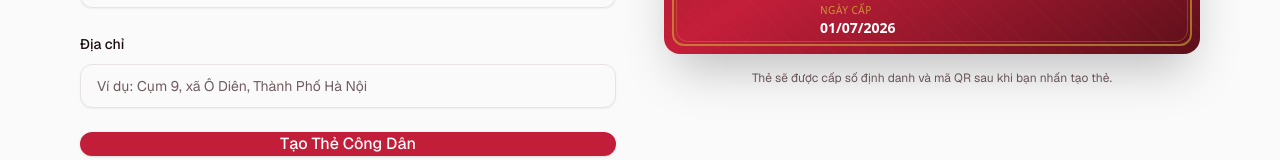
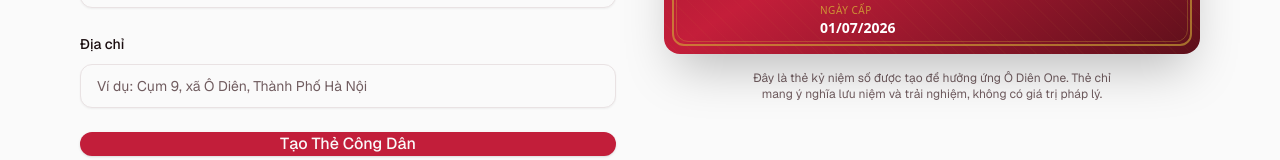
Before and after one commit to hiepbeau/odienone, a Next.js app: page /citizen-card in a window 1280 px wide. Shown: the part 600-760 px from the top of the page. Built offline with nearby package versions, Linux system fonts and the light colour scheme; no server answers.

Commit message:
change message

```diff
--- a/features/citizen-card/components/citizen-card-form.tsx
+++ b/features/citizen-card/components/citizen-card-form.tsx
@@ -188,7 +188,8 @@ export function CitizenCardForm({ onSubmit, isLoading }: CitizenCardFormProps) {
         <p className="text-sm text-muted-foreground mb-4">Xem trước thẻ</p>
         <CitizenCardDisplay data={previewData} />
         <p className="text-xs text-muted-foreground mt-4 text-center max-w-sm">
-          Thẻ sẽ được cấp số định danh và mã QR sau khi bạn nhấn tạo thẻ.
+          Đây là thẻ kỷ niệm số được tạo để hưởng ứng Ô Diên One.
+          Thẻ chỉ mang ý nghĩa lưu niệm và trải nghiệm, không có giá trị pháp lý.
         </p>
       </motion.div>
     </div>
```
